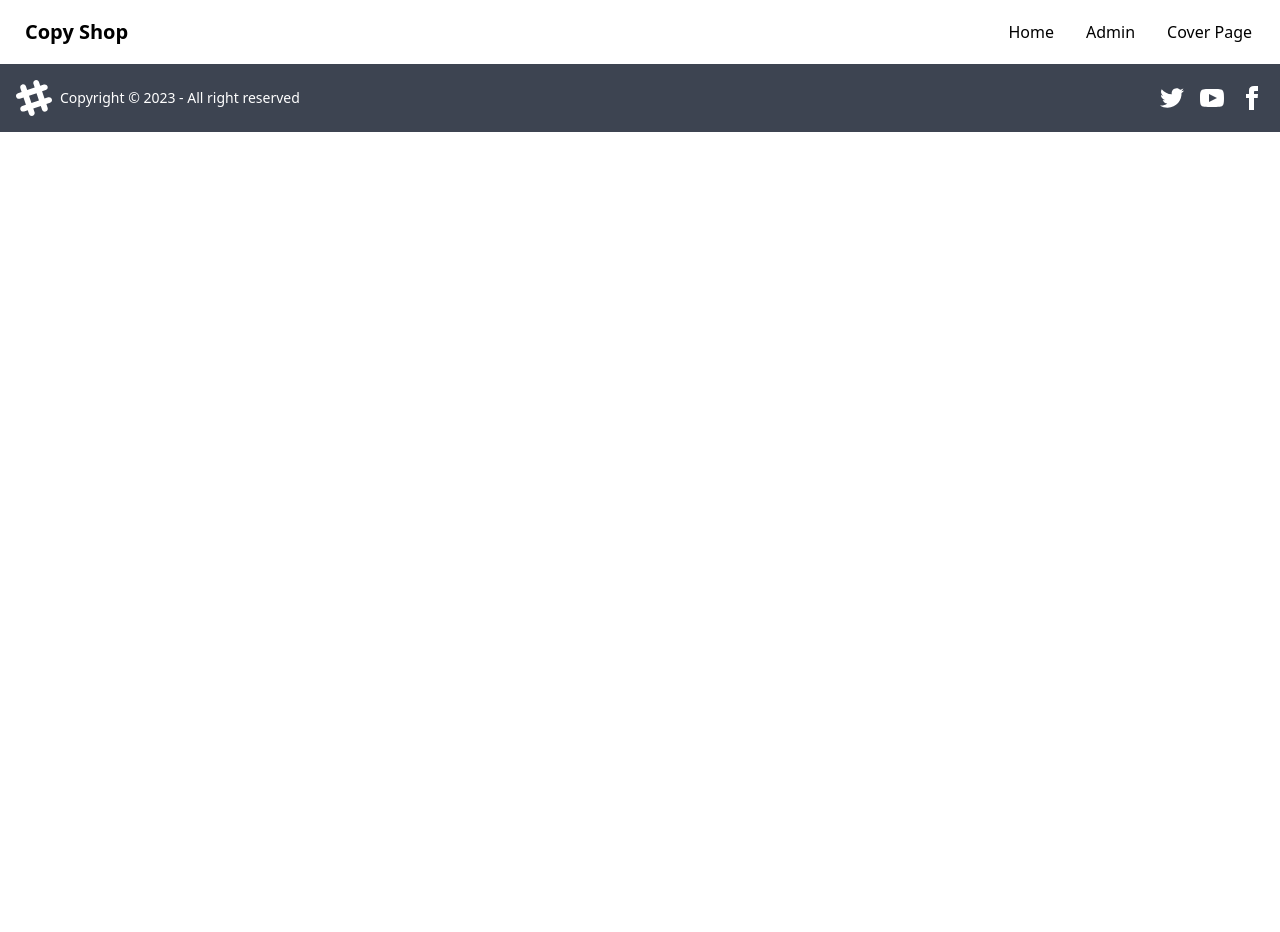
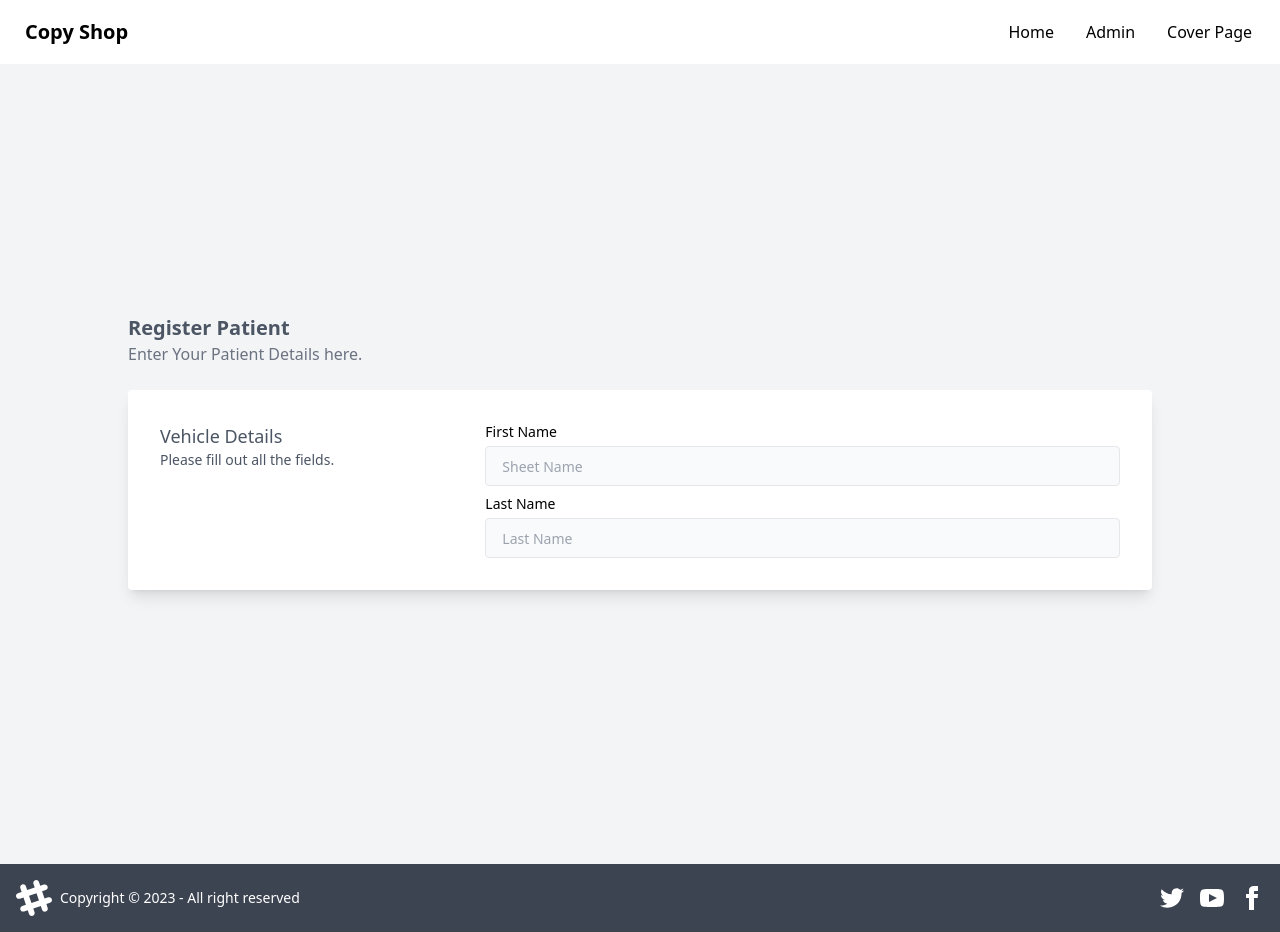
Before and after one commit to Chamaxonline/printing-cost-calculator, a Next.js app in the folder cost-calculator/: page /sheetcost in a window 1280 px wide. Before the commit the page ends 800 px from the top, so only its background shows below. Built offline with nearby package versions, Linux system fonts and the light colour scheme.

Commit message:
add sheecost page

```diff
--- a/cost-calculator/package.json
+++ b/cost-calculator/package.json
@@ -18,9 +18,11 @@
     "react-dom": "18.2.0",
     "react-hook-form": "^7.45.1",
     "react-toastify": "^9.1.3",
-    "typescript": "5.0.4"
+    "typescript": "5.0.4",
+    "uuid": "^9.0.0"
   },
   "devDependencies": {
+    "@types/uuid": "^9.0.2",
     "autoprefixer": "^10.4.14",
     "eslint": "^8.47.0",
     "tailwindcss": "^3.3.2"
--- a/cost-calculator/pages/sheetcost/index.tsx
+++ b/cost-calculator/pages/sheetcost/index.tsx
@@ -1,8 +1,93 @@
 import { MyPage } from "@/components/common/types";
+import { useState } from "react";
+import { toast } from "react-toastify";
+import { v4 as uuidv4 } from "uuid";
+
+
 
 const PatientPage: MyPage = () => {
+
+  const [sheetName, setSheet] = useState("");
+    const [price, setPrice] = useState("");
+    const id = uuidv4();
+
+    const sheet = {
+      id,
+      sheetName,
+      price,
+    };
+
+  const handleSubmit = async (e: React.FormEvent<HTMLFormElement>) => {
+
+
+      e.preventDefault();
+      // Here, you can perform any action with the form data, like sending it to the server
+      try {
+
+
+        toast.success("Data saved successfully!", {
+          position: toast.POSITION.TOP_RIGHT,
+        });
+      } catch (error) {
+        toast.error("Failed to save data.", {
+          position: toast.POSITION.TOP_RIGHT,
+        });
+        console.error("An error occurred while submitting the form:", error);
+      }
+    };
     return(
-        <div></div>
+        <div className="min-h-screen p-6 bg-gray-100 flex items-center justify-center">
+        <div className="container max-w-screen-lg mx-auto">
+          <div>
+            <h2 className="font-semibold text-xl text-gray-600">
+              Register Patient
+            </h2>
+            <p className="text-gray-500 mb-6">
+              Enter Your Patient Details here.
+            </p>
+            <form onSubmit={handleSubmit}>
+              <div className="bg-white rounded shadow-lg p-4 px-4 md:p-8 mb-6">
+                <div className="grid gap-4 gap-y-2 text-sm grid-cols-1 lg:grid-cols-3">
+                  <div className="text-gray-600">
+                    <p className="font-medium text-lg">Vehicle Details</p>
+                    <p>Please fill out all the fields.</p>
+                  </div>
+
+                  <div className="lg:col-span-2">
+                    <div className="grid gap-4 gap-y-2 text-sm grid-cols-1 md:grid-cols-5">
+                      <div className="md:col-span-5">
+                        <label htmlFor="firstName">First Name</label>
+                        <input
+                          type="text"
+                          name="sheetName"
+                          id="sheetName"
+                          className="h-10 border mt-1 rounded px-4 w-full bg-gray-50"
+                          value={sheetName}
+                          onChange={(e)=> setSheet(e.target.value)}
+                          placeholder="Sheet Name"
+                        />
+                      </div>
+
+                      <div className="md:col-span-5">
+                        <label htmlFor="lastName">Last Name</label>
+                        <input
+                          type="text"
+                          name="price"
+                          id="price"
+                          className="h-10 border mt-1 rounded px-4 w-full bg-gray-50"
+                          value={price}
+                          onChange={(e)=> setPrice(e.target.value)}
+                          placeholder="Last Name"
+                        />
+                      </div>
+                    </div>
+                  </div>
+                </div>
+              </div>
+            </form>
+          </div>
+        </div>
+      </div>
     )
 }
 export default PatientPage;
```
Also changed, not shown: cost-calculator/services/api/sheetcost.ts (added, +32 -0 lines), 1 other file (tests, documents, lock files or other folders).
